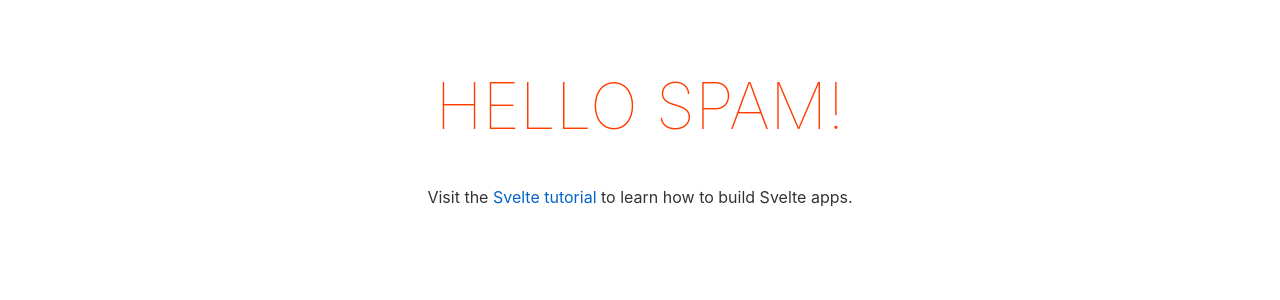
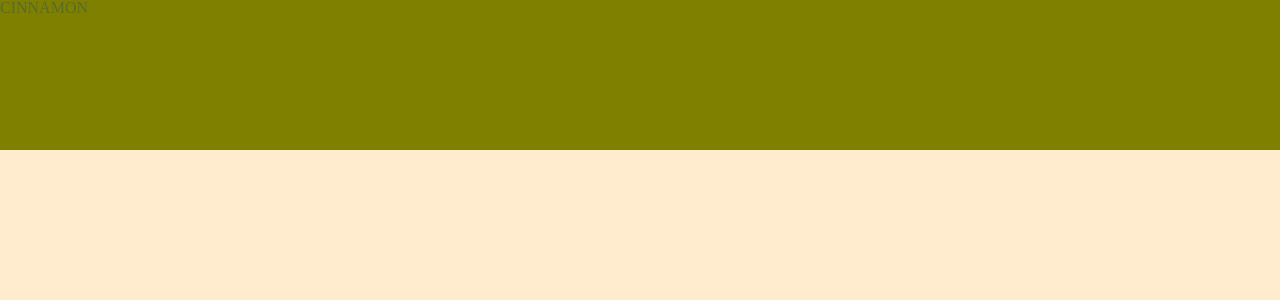
Before and after one commit to Jessiewithani/Synonymanym, a Svelte app in the folder svelte-synonym-finder/: page / in a window 1280 px wide. Shown: the top 300 px of the page. Built offline with nearby package versions, Linux system fonts and the light colour scheme.

Commit message:
Set up the header component

```diff
--- a/svelte-synonym-finder/public/global.css
+++ b/svelte-synonym-finder/public/global.css
@@ -1,66 +1,48 @@
-html, body {
-	position: relative;
-	width: 100%;
-	height: 100%;
+/* http://meyerweb.com/eric/tools/css/reset/
+   v2.0 | 20110126
+   License: none (public domain)
+*/
+
+html, body, div, span, applet, object, iframe,
+h1, h2, h3, h4, h5, h6, p, blockquote, pre,
+a, abbr, acronym, address, big, cite, code,
+del, dfn, em, img, ins, kbd, q, s, samp,
+small, strike, strong, sub, sup, tt, var,
+b, u, i, center,
+dl, dt, dd, ol, ul, li,
+fieldset, form, label, legend,
+table, caption, tbody, tfoot, thead, tr, th, td,
+article, aside, canvas, details, embed,
+figure, figcaption, footer, header, hgroup,
+menu, nav, output, ruby, section, summary,
+time, mark, audio, video {
+	margin: 0;
+	padding: 0;
+	border: 0;
+	font-size: 100%;
+	font: inherit;
+	vertical-align: baseline;
 }
-
-body {
-	color: #333;
-	margin: 0;
-	padding: 8px;
-	box-sizing: border-box;
-	font-family: -apple-system, BlinkMacSystemFont, "Segoe UI", Roboto, Oxygen-Sans, Ubuntu, Cantarell, "Helvetica Neue", sans-serif;
-}
-
-a {
-	color: rgb(0,100,200);
-	text-decoration: none;
-}
-
-a:hover {
-	text-decoration: underline;
-}
-
-a:visited {
-	color: rgb(0,80,160);
-}
-
-label {
+/* HTML5 display-role reset for older browsers */
+article, aside, details, figcaption, figure,
+footer, header, hgroup, menu, nav, section {
 	display: block;
 }
-
-input, button, select, textarea {
-	font-family: inherit;
-	font-size: inherit;
-	padding: 0.4em;
-	margin: 0 0 0.5em 0;
-	box-sizing: border-box;
-	border: 1px solid #ccc;
-	border-radius: 2px;
+body {
+	line-height: 1;
 }
-
-input:disabled {
-	color: #ccc;
+ol, ul {
+	list-style: none;
 }
-
-input[type="range"] {
-	height: 0;
+blockquote, q {
+	quotes: none;
 }
-
-button {
-	color: #333;
-	background-color: #f4f4f4;
-	outline: none;
+blockquote:before, blockquote:after,
+q:before, q:after {
+	content: '';
+	content: none;
 }
-
-button:disabled {
-	color: #999;
+table {
+	border-collapse: collapse;
+	border-spacing: 0;
 }
-
-button:not(:disabled):active {
-	background-color: #ddd;
-}
-
-button:focus {
-	border-color: #666;
-}
--- a/svelte-synonym-finder/src/Components/App/App.svelte
+++ b/svelte-synonym-finder/src/Components/App/App.svelte
@@ -1,30 +1,26 @@
 <script>
 
-	export let word;
+import Header from '../../Components/Header/Header.svelte'
 
 </script>
 
 
 
 <main>
-
-	<h1>Hello {word}!</h1>
-	<p>Visit the <a href="https://svelte.dev/tutorial">Svelte tutorial</a> to learn how to build Svelte apps.</p>
+    <Header />
+	<!-- <h1>Hello {word}!</h1> -->
+	<!-- <p>Visit the <a href="https://svelte.dev/tutorial">Svelte tutorial</a> to learn how to build Svelte apps.</p> -->
 </main>
 
 <style>
+
 	main {
-		text-align: center;
+        background-color: blanchedalmond;
+        height: 100vh;
+		/* text-align: center;
 		padding: 1em;
 		max-width: 240px;
-		margin: 0 auto;
-	}
-
-	h1 {
-		color: #ff3e00;
-		text-transform: uppercase;
-		font-size: 4em;
-		font-weight: 100;
+		margin: 0 auto; */
 	}
 
 	@media (min-width: 640px) {
--- /dev/null
+++ b/svelte-synonym-finder/src/Components/Header/Header.svelte
@@ -0,0 +1,20 @@
+<header>
+    <h1>CINNAMON</h1>
+</header>
+
+
+
+<style>
+    header {
+        background-color: olive;
+        height: 150px;
+        /* padding-top: 50px; */
+        /* display: flex; */
+    }
+
+    h1 {
+        color: darkolivegreen;
+        /* justify-content: center; */
+        /* align-items: center; */
+    }
+</style>
--- a/svelte-synonym-finder/src/main.js
+++ b/svelte-synonym-finder/src/main.js
@@ -1,10 +1,7 @@
 import App from '../src/Components/App/App.svelte';
 
 const app = new App({
-	target: document.body,
-	props: {
-		word: 'Spam'
-	}
+	target: document.body
 });
 
 export default app;
```
